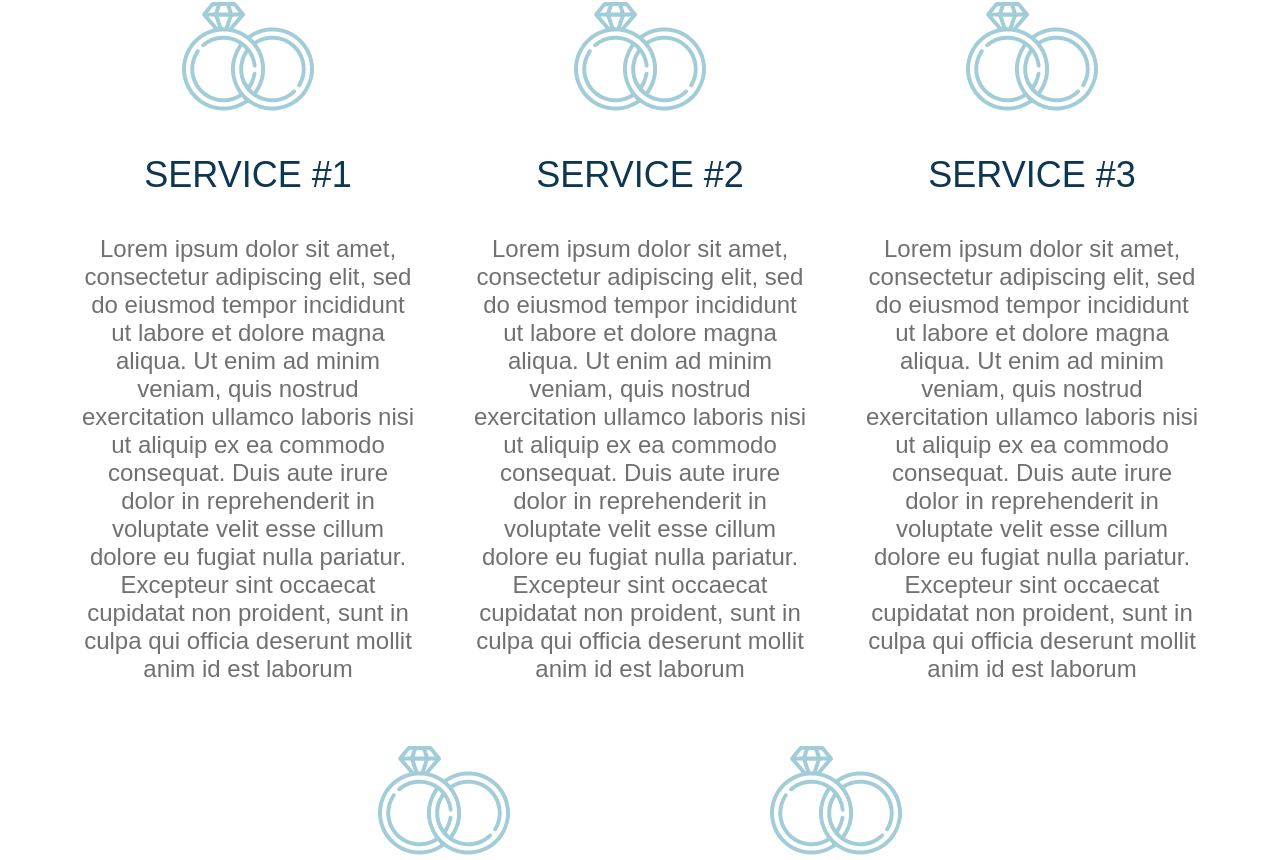
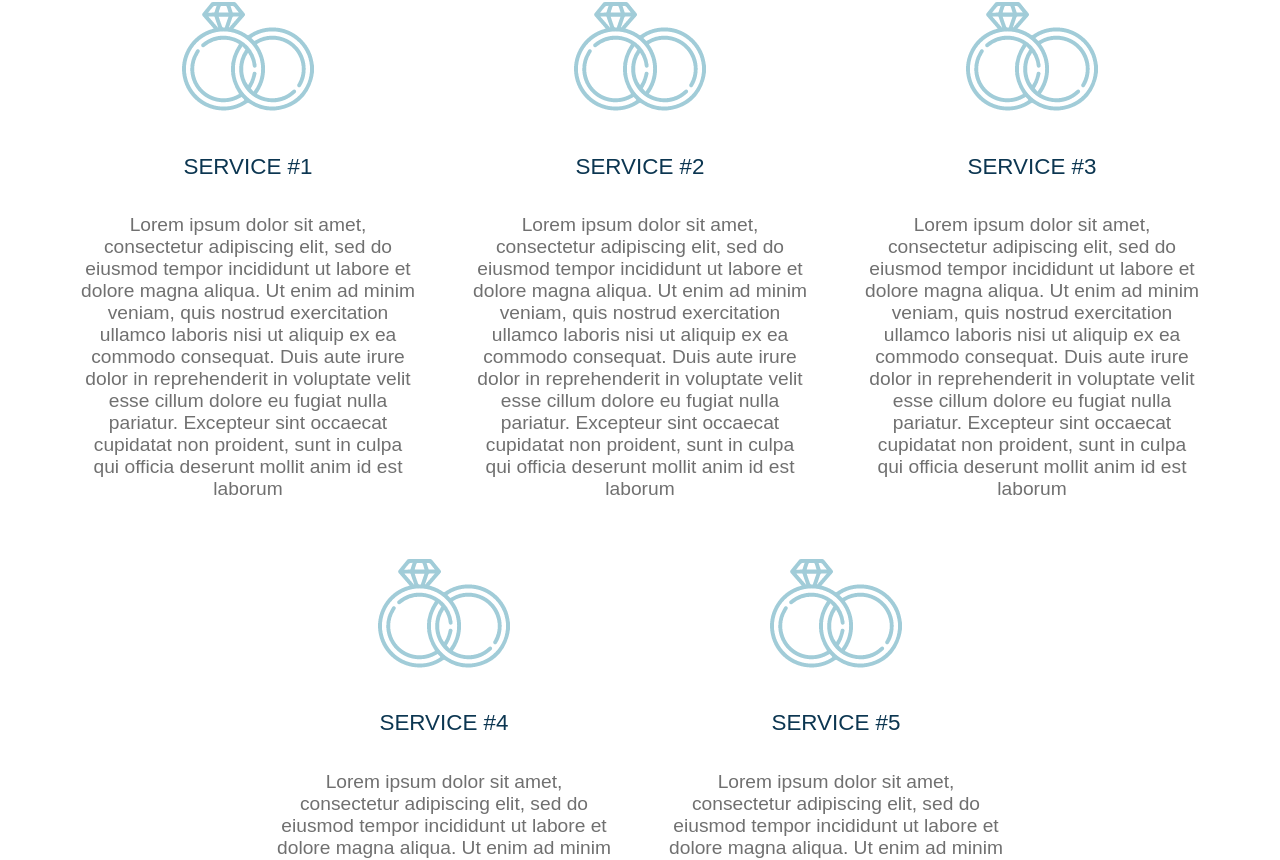
Before and after one commit to SaraBaassiri/Munasabti, a React (Create React App) app: page / in a window 1280 px wide. Shown: the part 2274-3134 px from the top of the page. Built offline with nearby package versions, Linux system fonts and the light colour scheme; no server answers; a web font is replaced by a local one.

Commit message:
Update Home.css

```diff
--- a/src/Views/Public/Home/Home.css
+++ b/src/Views/Public/Home/Home.css
@@ -261,7 +261,7 @@
 }
 
 .grid h4 {
-    font-size: 1.5em;
+    font-size: 1.4rem;
     font-weight: normal;
     margin-bottom: 2%;
     color: #0C3651;
@@ -272,7 +272,7 @@
 }
 
 .grid p {
-    font-size: 1em;
+    font-size: 1.2rem;
     font-weight: lighter;
     color: #707070;
     text-align: center;
```
